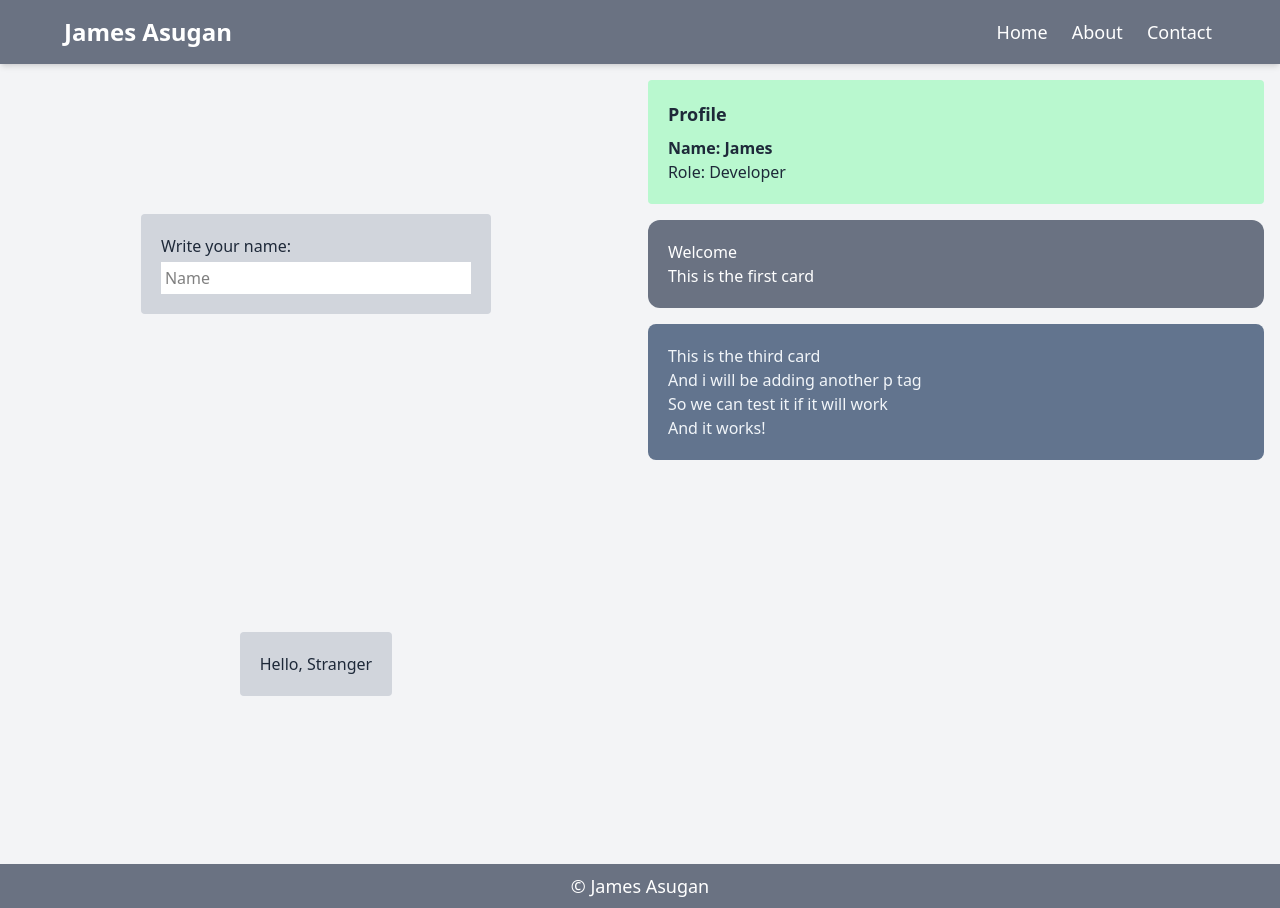
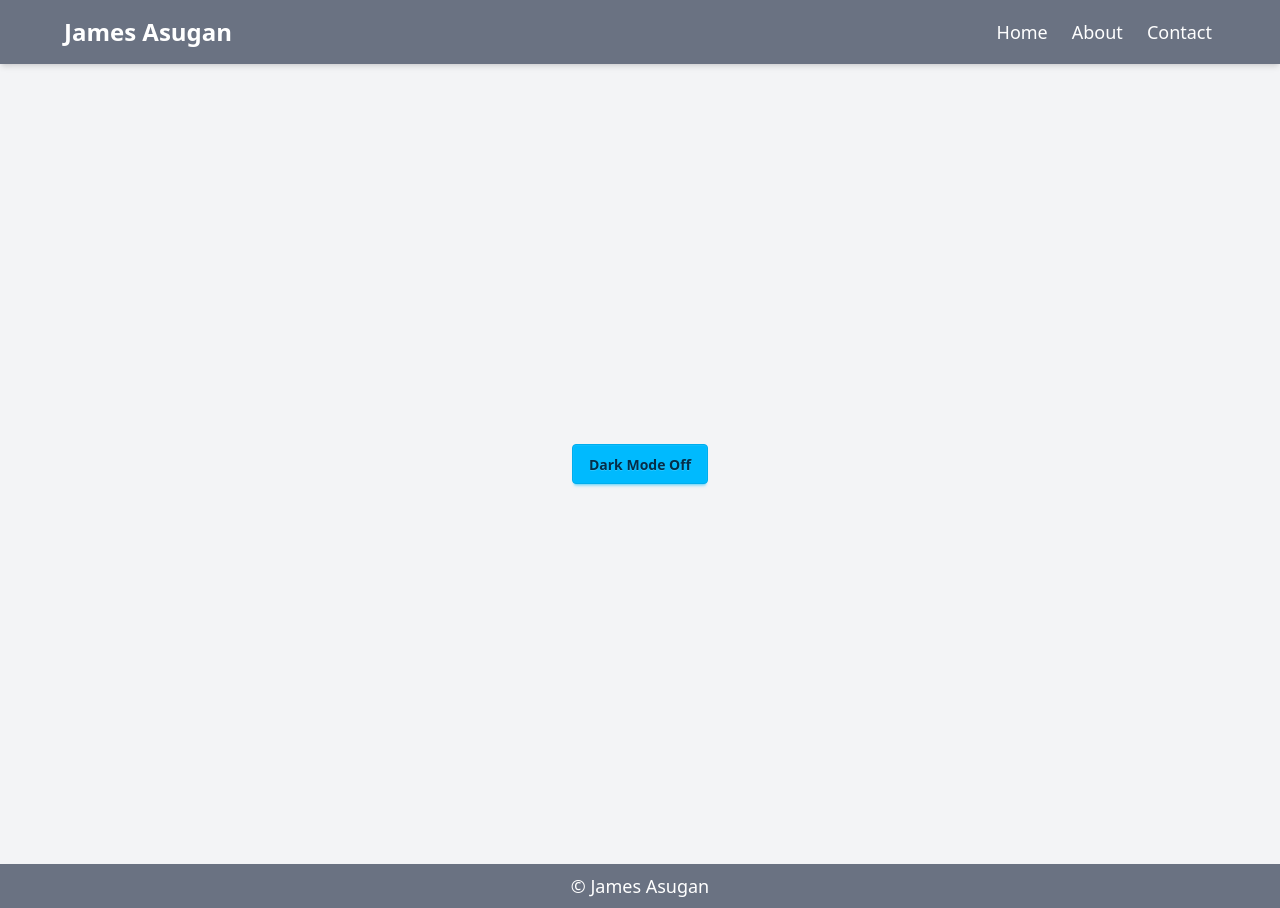
Before and after one commit to jamesasugan/100Days_of_Learning_React, a React (Vite) app: page / in a window 1280 px wide. Built offline with nearby package versions, Linux system fonts and the light colour scheme.

Commit message:
Day 28: Create your first custom hook

```diff
--- a/src/App.jsx
+++ b/src/App.jsx
@@ -12,6 +12,7 @@ import Profile from './components/Profile.jsx';
 import ShowMore from './components/ShowMore.jsx';
 import ToDo from './components/ToDo.jsx';
 import ToggleBox from './components/ToggleBox.jsx';
+import ToggleButton from './components/ToggleButton.jsx';
 import UseEffectIntro from './components/UseEffectIntro.jsx';
 import UserInfo from './components/UserInfo.jsx';
 
@@ -33,12 +34,13 @@ function App() {
            {/* <NewForm /> */}
            {/* <ToggleBox /> */}
            {/* <ShowMore /> */}
-           <UserInfo />
+           {/* <UserInfo /> */}
            {/* <FormPrac /> */}
            {/* <ToDo /> */}
            {/* <UseEffectIntro /> */}
            {/* <FetchData /> */}
            {/* <Card /> */}
+           <ToggleButton />
         </main>
         <Footer />
 
--- a/src/components/Counter.jsx
+++ b/src/components/Counter.jsx
@@ -1,7 +1,8 @@
 import { useState } from 'react'
+import { useLocalStorage } from './useLocalStorage';
 
 const Counter = () => {
-    const [count, setCount] = useState(0);
+    const [count, setCount] = useLocalStorage("count", 0);
     const [message, setMessage] = useState('');
     return (
         <div className='w-full h-screen flex justify-center items-center'>
--- /dev/null
+++ b/src/components/ToggleButton.jsx
@@ -0,0 +1,15 @@
+import { useToggle } from "./useToggle"
+
+const ToggleButton = () => {
+    const [isDarkMode, toggleDarkMode] = useToggle(false, "darkMode");
+
+    return (
+        <div className="flex justify-center items-center w-full h-screen">
+            <button className="btn btn-info" onClick={toggleDarkMode}>
+                {isDarkMode ? "Dark Mode On" : "Dark Mode Off"}
+            </button>
+        </div>
+    )
+}
+
+export default ToggleButton
--- /dev/null
+++ b/src/components/useLocalStorage.js
@@ -0,0 +1,38 @@
+import { useState, useEffect } from "react";
+
+export function useLocalStorage(key, initialValue) {
+  const [value, setValue] = useState(() => {
+    try {
+      const storedValue = localStorage.getItem(key);
+      return storedValue !== null ? JSON.parse(storedValue) : initialValue;
+    } catch (error) {
+      console.error("Error reading localStorage:", error);
+      return initialValue;
+    }
+  });
+
+  // Save to localStorage whenever value changes
+  useEffect(() => {
+    try {
+      localStorage.setItem(key, JSON.stringify(value));
+    } catch (error) {
+      console.error("Error setting localStorage:", error);
+    }
+  }, [key, value]);
+
+  // Sync across tabs
+  useEffect(() => {
+    const handleStorageChange = (event) => {
+      if (event.key === key) {
+        setValue(event.newValue ? JSON.parse(event.newValue) : initialValue);
+      }
+    };
+
+    window.addEventListener("storage", handleStorageChange);
+    return () => {
+      window.removeEventListener("storage", handleStorageChange);
+    };
+  }, [key, initialValue]);
+
+  return [value, setValue];
+}
--- /dev/null
+++ b/src/components/useToggle.js
@@ -0,0 +1,12 @@
+import { useState } from "react";
+import { useLocalStorage } from "./useLocalStorage";
+
+export function useToggle(initialValue = false, key = null) {
+  const [value, setValue] = key
+  ? useLocalStorage(key, initialValue)
+  : useState(initialValue);
+
+  const toggle = () => setValue((prev) => !prev);
+
+  return [value, toggle];
+}
```
